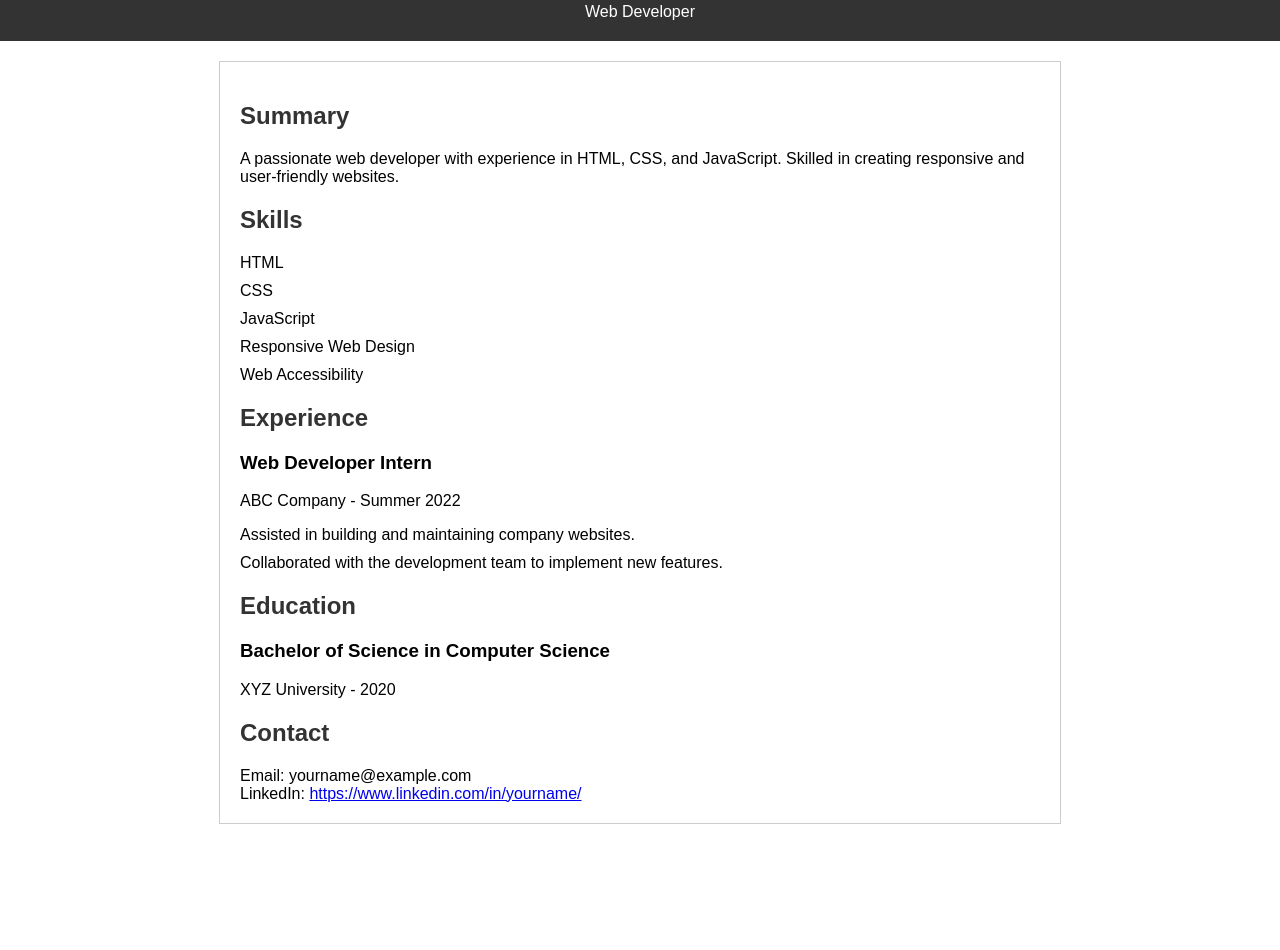
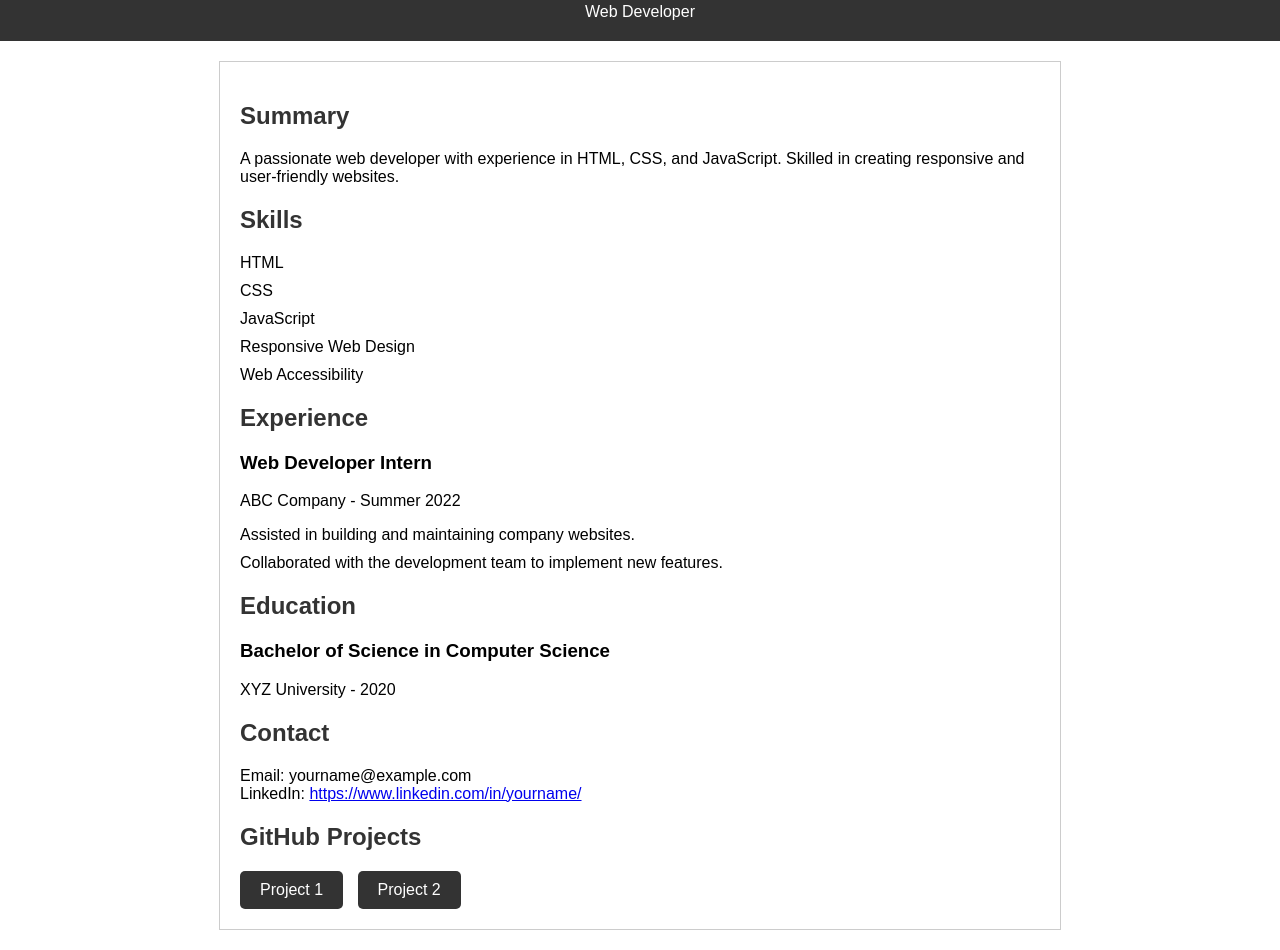
Before and after one commit to MTjacek/MTjaceik.github.io, a plain HTML site: page index.html in a window 1280 px wide. Shown: the part 107-1057 px from the top of the page. Before the commit the page ends 951 px from the top, so only its background shows below. Drawn offline with Linux system fonts and the light colour scheme.

Commit message:
Update index.html

```diff
--- a/index.html
+++ b/index.html
@@ -47,6 +47,16 @@
         p {
             margin: 0;
         }
+
+        .github-button {
+            display: inline-block;
+            padding: 10px 20px;
+            background-color: #333;
+            color: #fff;
+            text-decoration: none;
+            margin-right: 10px;
+            border-radius: 5px;
+        }
     </style>
 </head>
 <body>
@@ -93,6 +103,13 @@
             <p>Email: yourname@example.com</p>
             <p>LinkedIn: <a href="https://www.linkedin.com/in/yourname/">https://www.linkedin.com/in/yourname/</a></p>
         </section>
+
+        <section>
+            <h2>GitHub Projects</h2>
+            <a class="github-button" href="https://github.com/yourusername/project1" target="_blank">Project 1</a>
+            <a class="github-button" href="https://github.com/yourusername/project2" target="_blank">Project 2</a>
+            <!-- Add more project buttons as needed -->
+        </section>
     </div>
 </body>
 </html>
```
